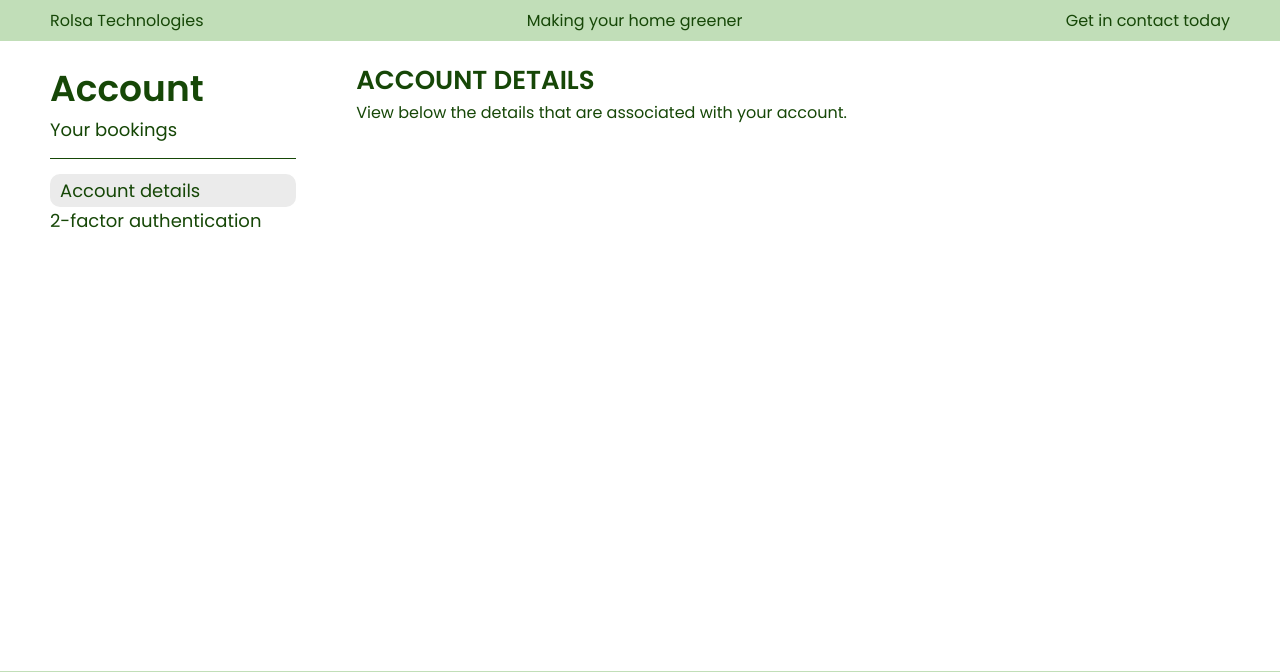
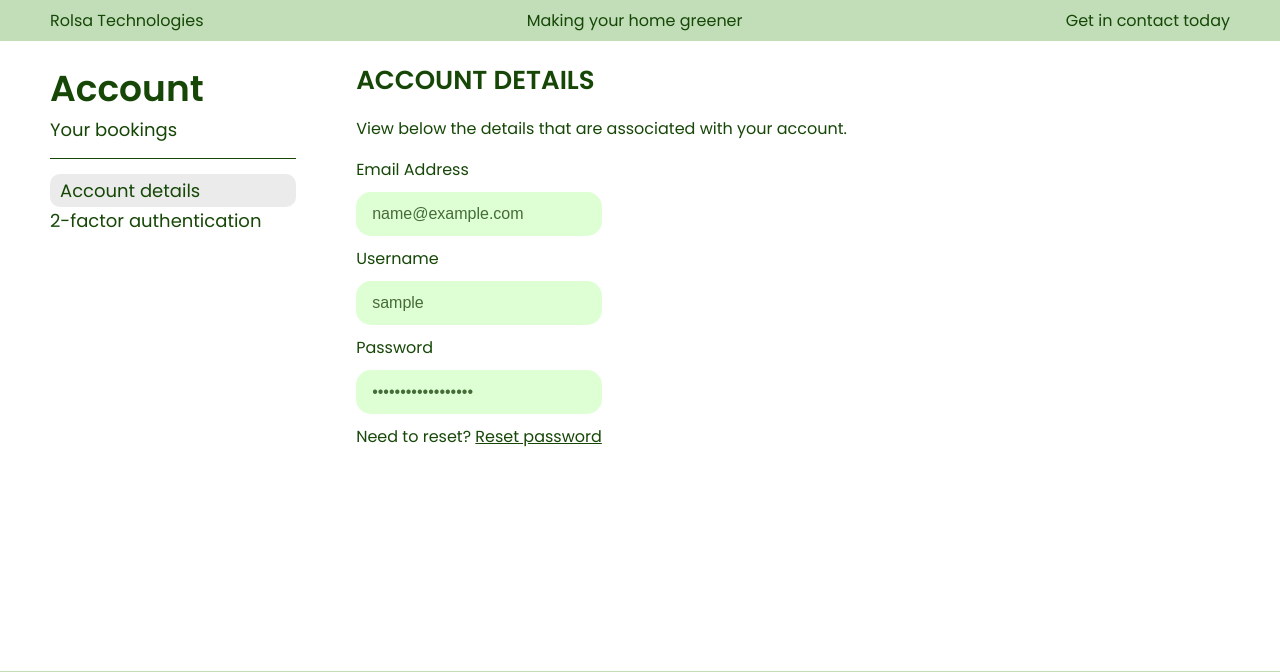
Before and after one commit to willrees23/RolsaTech, a Flask app: page /account/details in a window 1280 px wide. Shown: the part 95-767 px from the top of the page. Run offline with Flask 3, Linux system fonts and the light colour scheme; the visitor is signed in with stand-in values (Sample User, id 1).

Commit message:
add account details content

```diff
--- a/static/styles/main.css
+++ b/static/styles/main.css
@@ -478,6 +478,17 @@ input:disabled {
 
 /* MODAL */
 
+.account-details {
+    display: flex;
+    flex-direction: column;
+    width: max-content;
+    gap: 10px;
+}
+
+.account-details input {
+    font-size: 16px;
+    color: var(--bg-green);
+}
 
 img#qrcode {
     cursor: pointer;
--- a/templates/account.html
+++ b/templates/account.html
@@ -48,9 +48,26 @@
             ACCOUNT DETAILS
         </div>
         <div class="tab-content">
-            <span>
+            <p>
                 View below the details that are associated with your account.
-            </span>
+            </p>
+            <div class="account-details">
+                <label>
+                    Email Address
+                </label>
+                <input value="{{ user.email }}" disabled>
+                <label>
+                    Username
+                </label>
+                <input value="{{ user.username }}" disabled>
+                <label>
+                    Password
+                </label>
+                <input value="Nope.............." disabled type="password">
+                <span>
+                    Need to reset? <a class="underline" href="/reset-password">Reset password</a>
+                </span>
+            </div>
         </div>
         {% elif option == "2fa" %}
         <div class="tab-title">
```
